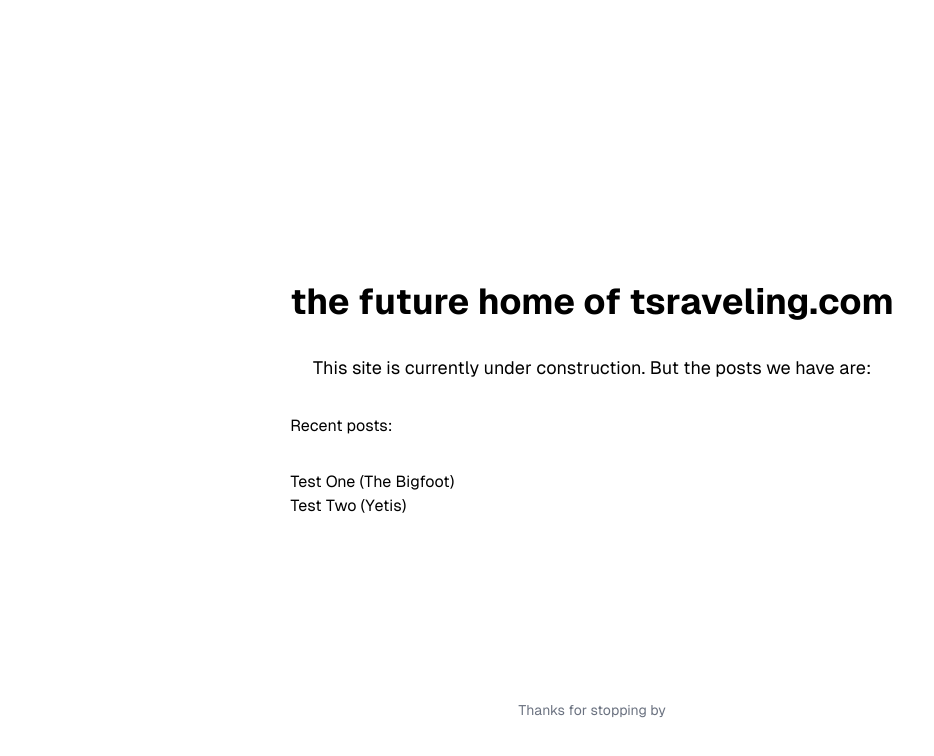
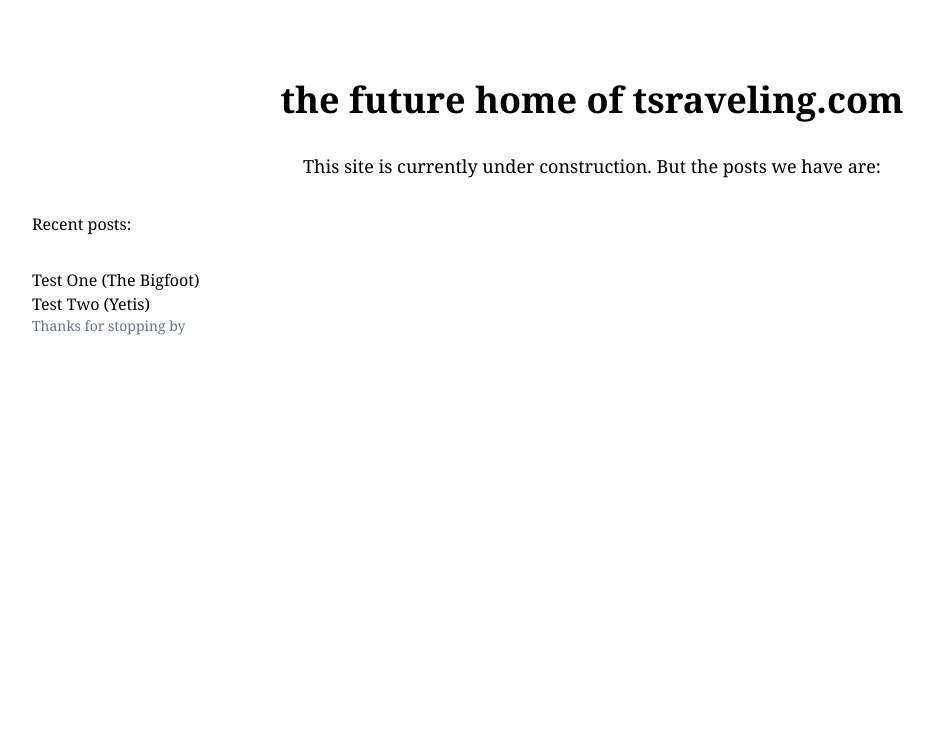
Before and after one commit to tsraveling/tsraveling.github.io, a Next.js app: page / in a window 1280 px wide. Shown: the top 756 px of the page, without its empty margins (48-982 px from the left). Built offline with nearby package versions, Linux system fonts and the light colour scheme.

Commit message:
Started adding prose styling

```diff
--- a/package.json
+++ b/package.json
@@ -21,6 +21,7 @@
     "react-markdown": "^9.0.1"
   },
   "devDependencies": {
+    "@tailwindcss/typography": "^0.5.15",
     "@types/node": "^20",
     "@types/react": "^18",
     "@types/react-dom": "^18",
--- a/src/app/globals.css
+++ b/src/app/globals.css
@@ -26,5 +26,5 @@
 body {
   color: var(--text);
   background: var(--background);
-  font-family: Arial, Helvetica, sans-serif;
+  font-family: Georgia, "Times New Roman", Times, serif;
 }
--- a/src/app/page.tsx
+++ b/src/app/page.tsx
@@ -8,7 +8,7 @@ export default function Home() {
 
   return (
     <Main>
-      <main className="flex flex-col gap-8 row-start-2 items-center sm:items-start">
+      <main className="flex flex-col gap-8 row-start-2 items-center sm:items-start w-full">
         <h1 className="text-4xl font-bold text-center w-full">
           the future home of tsraveling.com
         </h1>
--- a/src/components/Main.tsx
+++ b/src/components/Main.tsx
@@ -1,42 +1,14 @@
 "use client";
 
-import clsx from "clsx";
-import React, { useEffect } from "react";
+import React from "react";
 
 /**
  * Main layout component
  * @returns div with site-wide styling
  */
 const Main: React.FC<{ children: React.ReactNode }> = ({ children }) => {
-  const [isDarkMode, setIsDarkMode] = React.useState(false);
-
-  useEffect(() => {
-    if (typeof window !== "undefined") {
-      console.log(">>> localStorage theme:", localStorage.theme);
-      const darkMode =
-        "theme" in localStorage
-          ? localStorage.theme === "dark"
-          : window.matchMedia("(prefers-color-scheme: dark)").matches;
-      setIsDarkMode(darkMode);
-      if (darkMode) {
-        document.documentElement.classList.add("dark");
-      } else {
-        document.documentElement.classList.remove("dark");
-      }
-    }
-  });
-
-  console.log(">>> rendering with dark mode:", isDarkMode);
-
   return (
-    <div
-      className={clsx(
-        isDarkMode && "dark",
-        "grid grid-rows-[20px_1fr_20px] items-center justify-items-center min-h-screen p-8 pb-20 gap-16 sm:p-20 font-[family-name:var(--font-geist-sans)]"
-      )}
-    >
-      {children}
-    </div>
+    <div className="min-h-screen p-8 pb-20 gap-16 sm:p-20">{children}</div>
   );
 };
 
--- a/src/components/Nav.tsx
+++ b/src/components/Nav.tsx
@@ -41,7 +41,7 @@ const Nav: React.FC<NavProps> = ({ showOnlyOnHover = true }) => {
   return (
     <nav
       className={clsx(
-        "fixed top-0 left-0 w-full bg-white dark:bg-gray-800 shadow-md z-50",
+        "fixed top-0 bg-background-alt left-0 w-full shadow-md z-50",
         showOnlyOnHover &&
           "opacity-0 hover:opacity-100 transition-opacity duration-300 ease-in-out"
       )}
--- a/src/components/Page.tsx
+++ b/src/components/Page.tsx
@@ -23,9 +23,10 @@ const Page: React.FC<PageProps> = ({ title, date, children }) => {
 
   return (
     <main>
-      <article>
+      <article className="prose prose-lg pt-5 max-w-3xl mx-auto">
         <h1>{title}</h1>
         <p>
+          <em>
             <time
               data-pubdate="pubdate"
               data-datetime={dateCode}
@@ -33,6 +34,7 @@ const Page: React.FC<PageProps> = ({ title, date, children }) => {
             >
               Feb. 8, 2022
             </time>
+          </em>
         </p>
         {children}
       </article>
--- a/tailwind.config.ts
+++ b/tailwind.config.ts
@@ -13,8 +13,25 @@ const config: Config = {
         background: "var(--background)",
         foreground: "var(--foreground)",
       },
+      typography: {
+        DEFAULT: {
+          css: {
+            fontWeight: "500",
+            color: "var(--text)",
+            a: {
+              color: "#3182ce",
+              "&:hover": {
+                color: "#2c5282",
+              },
+            },
+            h1: {
+              color: "var(--text)",
+            },
+          },
+        },
+      },
     },
   },
-  plugins: [],
+  plugins: [require("@tailwindcss/typography")],
 };
 export default config;
```
Also changed, not shown: 1 other file (tests, documents, lock files or other folders). Lines whose indentation alone changed are shown as unchanged.
